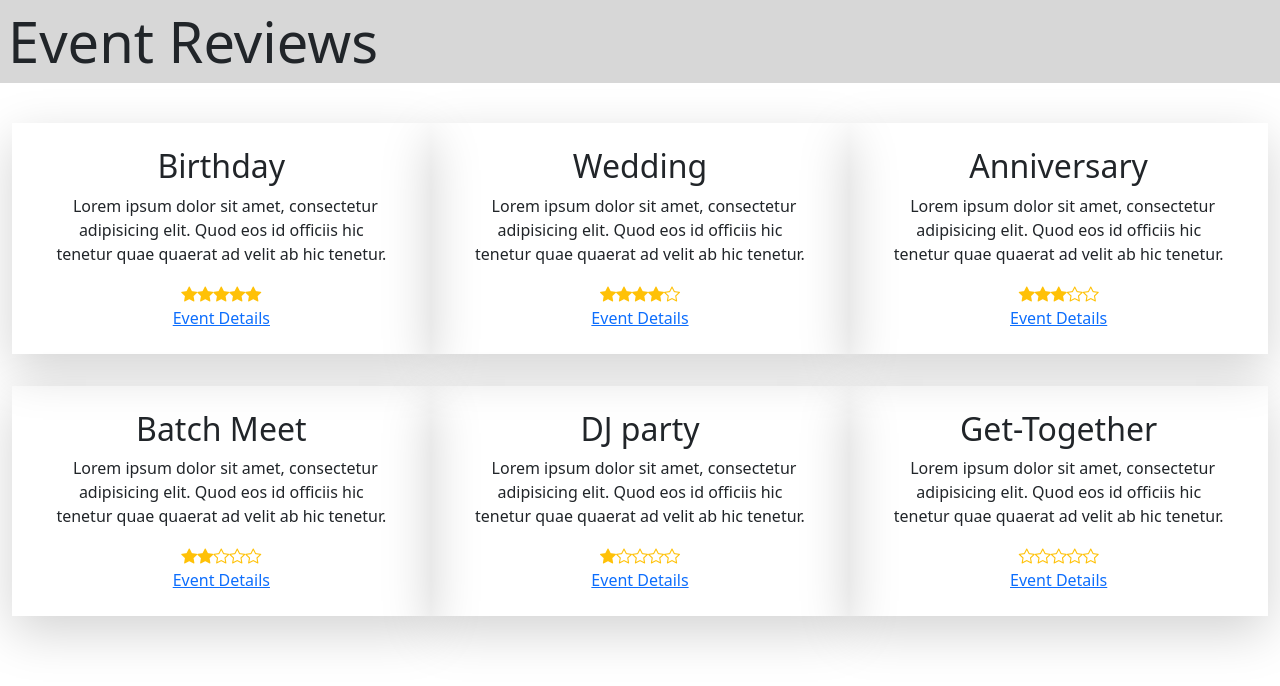
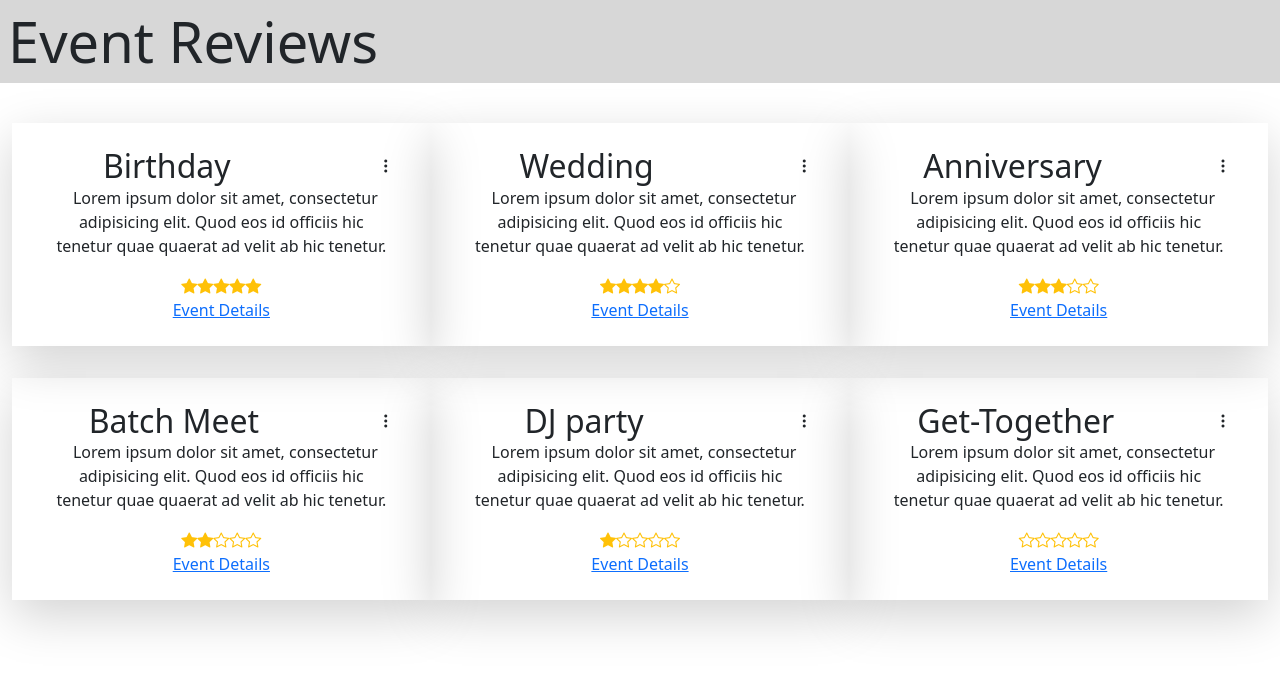
Before and after one commit to FarzanFrost/Flash, a React (Create React App) app in the folder flash-front-end/: page /EventReviews in a window 1280 px wide. Shown: the top 686 px of the page. Built offline with nearby package versions, Linux system fonts and the light colour scheme.

Commit message:
added dropdown button, to edit and delete reviews

```diff
--- a/flash-front-end/src/EventReviewsCustomer.js
+++ b/flash-front-end/src/EventReviewsCustomer.js
@@ -33,7 +33,24 @@ const EventReviewsCustomer = () => {
 
                                 <div className="col-md-4 my-3 shadow-lg p-4">
 
-                                    <h2 className="h2"> { review.eventType } </h2>
+                                    <div className="d-flex">
+
+                                        <h2 className="h2 m-auto"> { review.eventType } </h2>
+
+                                        <div className="dropdown m-auto me-0">
+                                            <button className="btn bi-three-dots-vertical rounded-circle" type="button" data-bs-toggle="dropdown"
+                                                    aria-expanded="false">
+                                            </button>
+                                            <ul className="dropdown-menu">
+
+                                                <li> <button className="dropdown-item"> Edit</button> </li>
+                                                <li> <button className="dropdown-item"> Delete</button> </li>
+
+                                            </ul>
+                                        </div>
+
+                                    </div>
+
                                     <p className="px-xl-3">
                                         <i className="fas fa-quote-left pe-2"></i>Lorem ipsum dolor sit amet, consectetur
                                         adipisicing elit. Quod eos id officiis hic tenetur quae quaerat ad velit ab hic
--- a/flash-front-end/src/FolderStructuresCustomers.js
+++ b/flash-front-end/src/FolderStructuresCustomers.js
@@ -104,7 +104,7 @@ const FolderStructuresCustomers = () => {
                                 <ul className="dropdown-menu">
 
                                     <li> <button className="dropdown-item"> Rename</button> </li>
-                                    <li> <button className="dropdown-item"> Delete Folder</button> </li>
+                                    <li> <button className="dropdown-item"> Delete</button> </li>
 
                                 </ul>
                             </div>
```
